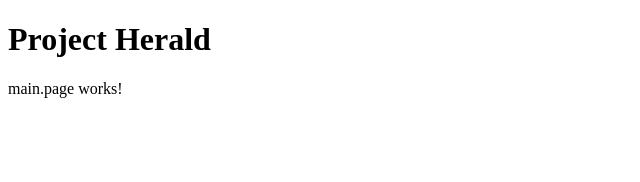
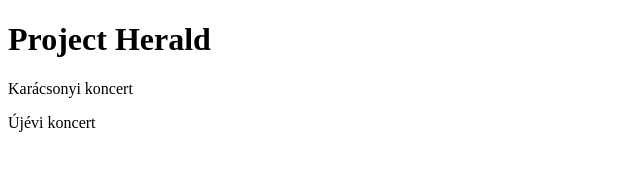
Before and after one commit to halkszavu/Project-Herald, an Angular app in the folder frontend/project-herald/: page / in a window 1280 px wide. Shown: the top 182 px of the page, without its empty margins (0-640 px from the left). Built offline with nearby package versions, Linux system fonts and the light colour scheme.

Commit message:
update concert widget to display concert name and integrate with main page

```diff
--- a/frontend/project-herald/src/app/components/concert.widget/concert.widget.component.html
+++ b/frontend/project-herald/src/app/components/concert.widget/concert.widget.component.html
@@ -1 +1 @@
-<p>concert.widget works!</p>
+<p>{{concert?.name}}</p>
--- a/frontend/project-herald/src/app/components/main.page/main.page.component.html
+++ b/frontend/project-herald/src/app/components/main.page/main.page.component.html
@@ -1 +1,5 @@
-<p>main.page works!</p>
+<div>
+    @for (concert of concerts; track $index) {
+        <app-concert-widget [concert]="concert"></app-concert-widget>
+    }
+</div>
--- a/frontend/project-herald/src/app/components/main.page/main.page.component.ts
+++ b/frontend/project-herald/src/app/components/main.page/main.page.component.ts
@@ -1,12 +1,14 @@
 import { Component } from '@angular/core';
+import { CONCERTS } from '../model/concert-list';
+import { ConcertWidgetComponent } from '../concert.widget/concert.widget.component';
 
 @Component({
   selector: 'app-herald',
   standalone: true,
-  imports: [],
+  imports: [ConcertWidgetComponent],
   templateUrl: './main.page.component.html',
   styleUrl: './main.page.component.css'
 })
 export class MainPageComponent {
-
+  concerts = CONCERTS;
 }
```
Also changed, not shown: frontend/project-herald/src/app/components/concert.widget/concert.widget.component.ts (+5 -3 lines).
